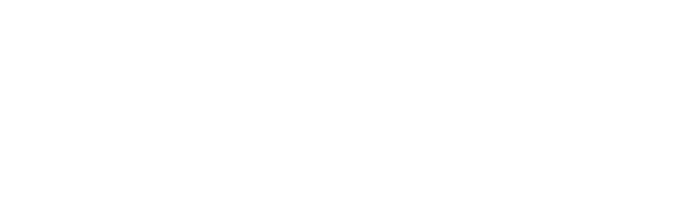
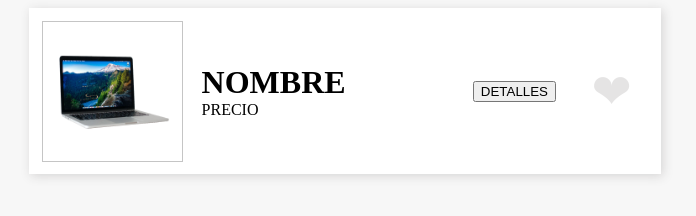
Before and after one commit to lu-moreno23/elCosoDeMati, a website: page mblayer-repaso2-f1dbeffc6008/index.html in a window 1280 px wide. Shown: the whole page, without its empty margins (295-991 px from the left). Drawn offline with Linux system fonts and the light colour scheme.

Commit message:
HTML Modelo de PRODUCTO + CSS

```diff
--- a/mblayer-repaso2-f1dbeffc6008/css/style.css
+++ b/mblayer-repaso2-f1dbeffc6008/css/style.css
@@ -0,0 +1,67 @@
+
+
+body {
+    background-color: rgb(247, 247, 247);
+}
+
+/* Esta es la estructura de la caja que tiene toda el contenido del producto */
+.producto {
+    margin: auto; /* Todo centrado */
+    align-items: center;
+    width: 50%;
+    min-height: 150px; /* Medidas máximas para cuando se reduzca se vea bien */
+    min-width: 600px;
+    background-color: white;
+    box-shadow: 2px 2px 10px #d5d4d4;
+    display:flex; /* Flex para que todo se vea ordenado dentro */
+    justify-content: space-between;
+}
+
+/* Dentro de "Producto" hay 4 divs de INFO que contiene todo los elementos*/
+.info {
+    padding: 1%;
+    margin: auto;
+    display: flex;
+    align-items:center;
+    flex-grow: 1; /* grow para que todos "crezcan" lo necesario para llenar el div PRODUCTO */
+
+}
+
+.fotoProducto {
+    width: 20%;
+    margin: 2%;
+    border-style: solid;
+    border-width: 1px;
+    border-color: rgba(128, 128, 128, 0.454);
+    flex-grow: 0; /* Con grow en cero, es el DIV que menos crece. */
+}
+
+.fotoProducto img {
+    width: 100%;
+}
+
+.datosProducto{
+    display: block;
+    flex-grow: 5; /* Con grow en 5, para que sea el DIV que MÁS espacio ocupe. */
+}
+
+.datosProducto h1 {
+    margin:0;
+    padding:0;
+    border:0;
+    outline:0;
+    font-size:200%;
+}
+
+.datosProducto p {
+    margin:0;
+    padding:0;
+    border:0;
+    outline:0;
+    font-size:100%;
+}
+
+.botonFavorito {
+    font-size: 300%;
+    color: rgba(218, 216, 216, 0.694);
+}
--- a/mblayer-repaso2-f1dbeffc6008/index.html
+++ b/mblayer-repaso2-f1dbeffc6008/index.html
@@ -10,6 +10,24 @@
 </head>
 <body>
 
+    <div class="producto">
+        <div class="info fotoProducto">
+            <img src="img/product1.png" alt="Smiley face" class="imagenProducto">
+        </div>
+        <div class="info datosProducto">
+            <h1>NOMBRE</h1>
+            <p>PRECIO</p>
+        </div>
+        <div class="info">
+            <button class="Botondetalles">DETALLES</button>
+        </div>
+        <div class="info">
+            <span class="botonFavorito">❤</span>
+        </div>
+    </div>
+
+
+
 <script src="js/listado.js"></script>
 <script src="js/controlador.js"></script>
 <script src="js/modelo.js"></script>
--- a/mblayer-repaso2-f1dbeffc6008/js/modelo.js
+++ b/mblayer-repaso2-f1dbeffc6008/js/modelo.js
@@ -21,4 +21,4 @@
 
 
 
-// Agregar un Integrer que compruebe que precio es igual a un número.
+// A futuro: Agregar un Integrer que compruebe que precio es igual a un número.
```
